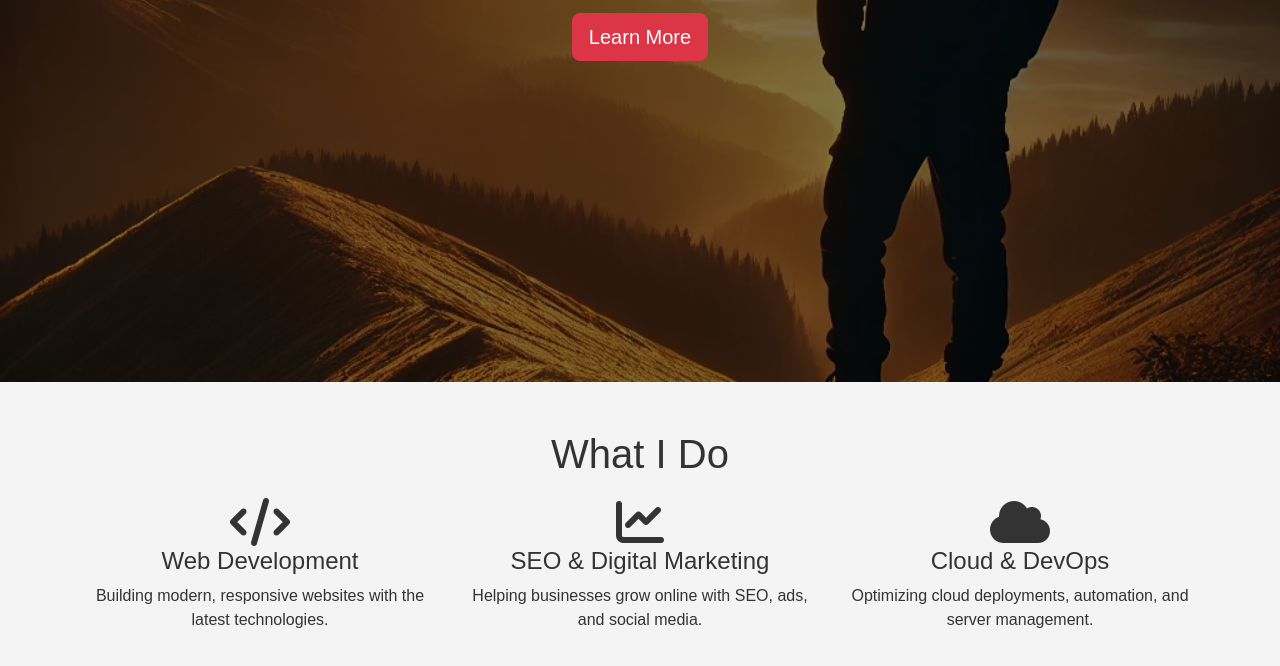
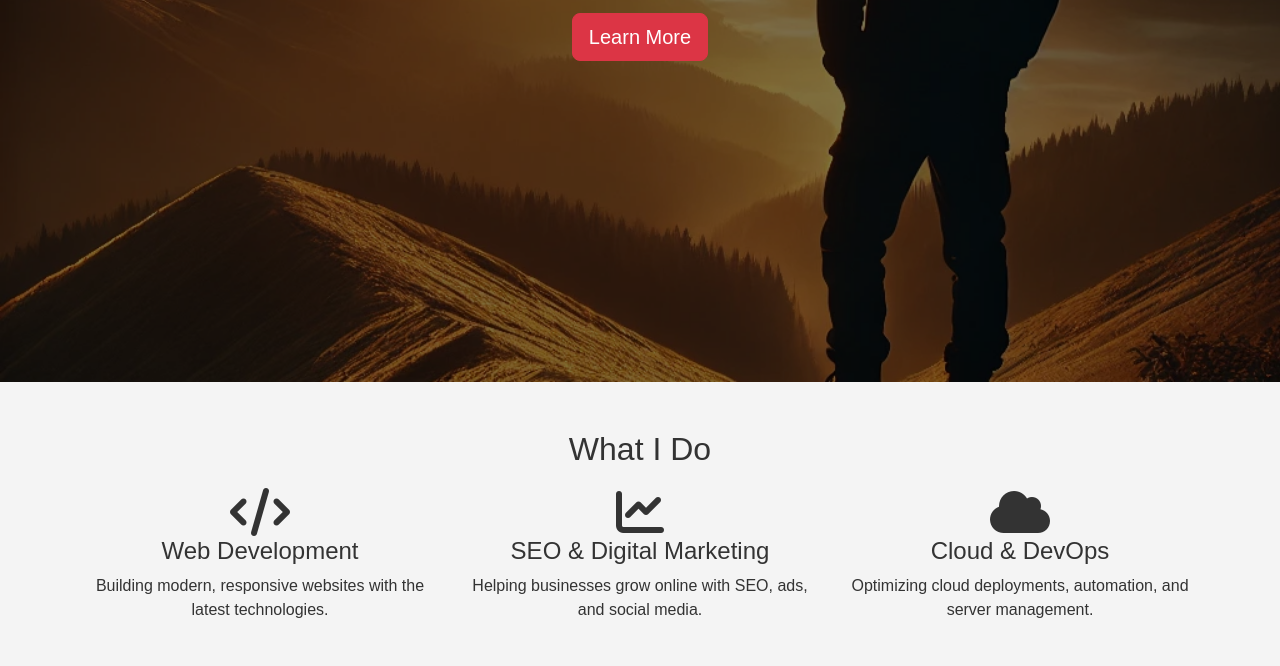
Before and after one commit to Indukumarm/indumallampali.com, a plain HTML site: page index.html in a window 1280 px wide. Shown: the part 418-1084 px from the top of the page. Drawn offline with nearby package versions, Linux system fonts and the light colour scheme.

Commit message:
Update style-new.css

```diff
--- a/styles/style-new.css
+++ b/styles/style-new.css
@@ -100,6 +100,11 @@ body {
 }
 
 /* === Contact Page Styling === */
+.container h2, .container h3 {
+    font-size: 2rem;
+    margin-bottom: 20px;
+}
+
 form {
     max-width: 600px;
     margin: 0 auto;
@@ -109,6 +114,9 @@ form {
     margin: 10px;
 }
 
+.social-icons {
+    margin-top: 20px;
+}
 /* === Back to Home Button Styling === */
 .text-center .btn-secondary {
     margin-top: 20px;
```
